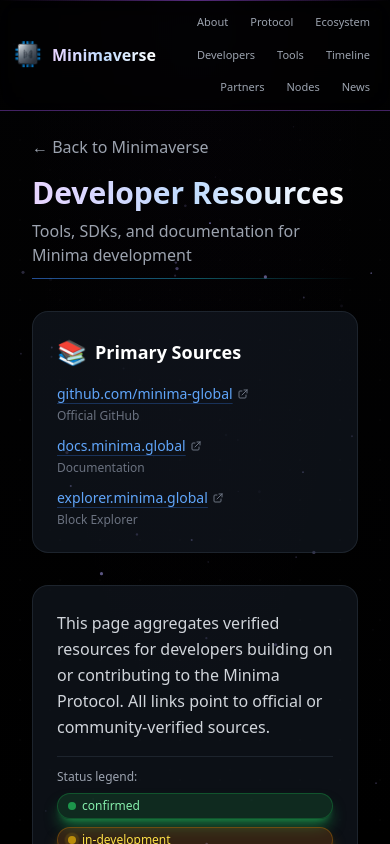
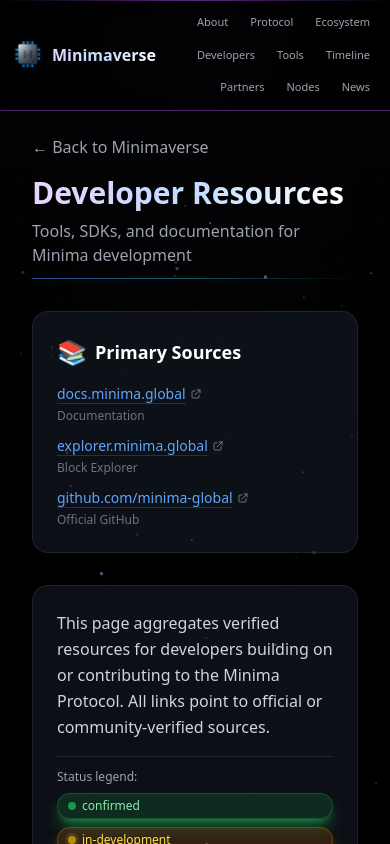
Before and after one commit to KuA1bo/minimaverse-site, a Next.js app: page /developers in a window 390 px wide. Shown: the top 844 px of the page. Built offline with nearby package versions, Linux system fonts and the light colour scheme.

Commit message:
refactor(developers): sort primary sources by link length + update date to Apr 21, 2026

```diff
--- a/src/app/developers/page.tsx
+++ b/src/app/developers/page.tsx
@@ -105,7 +105,7 @@ export default function DevelopersPage() {
         </div>
       </header>
 
-      {/* Primary Sources Box */}
+      {/* Primary Sources Box - UPDATED: Links sorted by length (short → long) */}
       <div className="relative bg-gray-800/40 border border-gray-700/40 rounded-2xl p-6 mb-8
                       transition-all duration-300 hover:border-purple-500/50 hover:shadow-2xl hover:shadow-purple-500/15
                       opacity-0 animate-fade-in-up delay-150 group overflow-hidden">
@@ -116,17 +116,7 @@ export default function DevelopersPage() {
             <span className="text-2xl">📚</span> Primary Sources
           </h3>
           <ul className="space-y-3 text-sm">
-            <li className="flex flex-col md:flex-row md:items-center gap-1 md:gap-2">
-              <span className="hidden md:inline text-gray-400">•</span>
-              <ExternalLink
-                href="https://github.com/minima-global"
-                className="text-blue-400 hover:text-purple-400 underline decoration-blue-500/30 hover:decoration-purple-500/60 underline-offset-4 transition-all duration-300"
-              >
-                github.com/minima-global
-              </ExternalLink>
-              <span className="hidden md:inline text-gray-500">—</span>
-              <span className="text-gray-500 text-xs md:text-sm">Official GitHub</span>
-            </li>
+            {/* 1. Shortest: docs.minima.global (18 chars) */}
             <li className="flex flex-col md:flex-row md:items-center gap-1 md:gap-2">
               <span className="hidden md:inline text-gray-400">•</span>
               <ExternalLink
@@ -138,6 +128,7 @@ export default function DevelopersPage() {
               <span className="hidden md:inline text-gray-500">—</span>
               <span className="text-gray-500 text-xs md:text-sm">Documentation</span>
             </li>
+            {/* 2. explorer.minima.global (22 chars) */}
             <li className="flex flex-col md:flex-row md:items-center gap-1 md:gap-2">
               <span className="hidden md:inline text-gray-400">•</span>
               <ExternalLink
@@ -148,6 +139,18 @@ export default function DevelopersPage() {
               </ExternalLink>
               <span className="hidden md:inline text-gray-500">—</span>
               <span className="text-gray-500 text-xs md:text-sm">Block Explorer</span>
+            </li>
+            {/* 3. Longest: github.com/minima-global (24 chars) */}
+            <li className="flex flex-col md:flex-row md:items-center gap-1 md:gap-2">
+              <span className="hidden md:inline text-gray-400">•</span>
+              <ExternalLink
+                href="https://github.com/minima-global"
+                className="text-blue-400 hover:text-purple-400 underline decoration-blue-500/30 hover:decoration-purple-500/60 underline-offset-4 transition-all duration-300"
+              >
+                github.com/minima-global
+              </ExternalLink>
+              <span className="hidden md:inline text-gray-500">—</span>
+              <span className="text-gray-500 text-xs md:text-sm">Official GitHub</span>
             </li>
           </ul>
         </div>
@@ -594,11 +597,11 @@ export default function DevelopersPage() {
           </p>
         </div>
 
-        {/* Last Updated */}
+        {/* Last Updated - UPDATED DATE to April 21, 2026 */}
         <section className="border-t border-gray-700/40 pt-6 opacity-0 animate-fade-in-up delay-75">
           <p className="text-gray-500 text-sm flex items-center gap-2">
             <span className="w-2 h-2 bg-green-500 rounded-full animate-pulse" />
-            Last updated: April 13, 2026
+            Last updated: April 21, 2026
           </p>
         </section>
 
```
